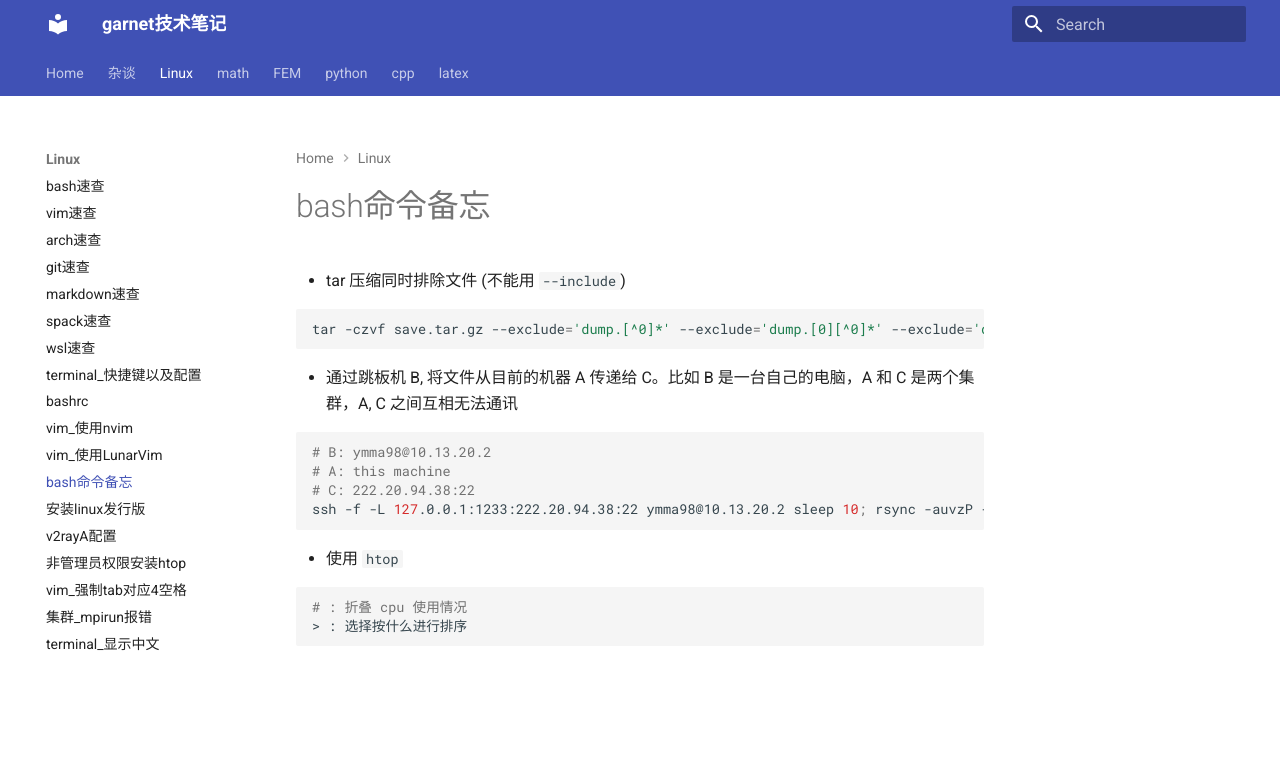
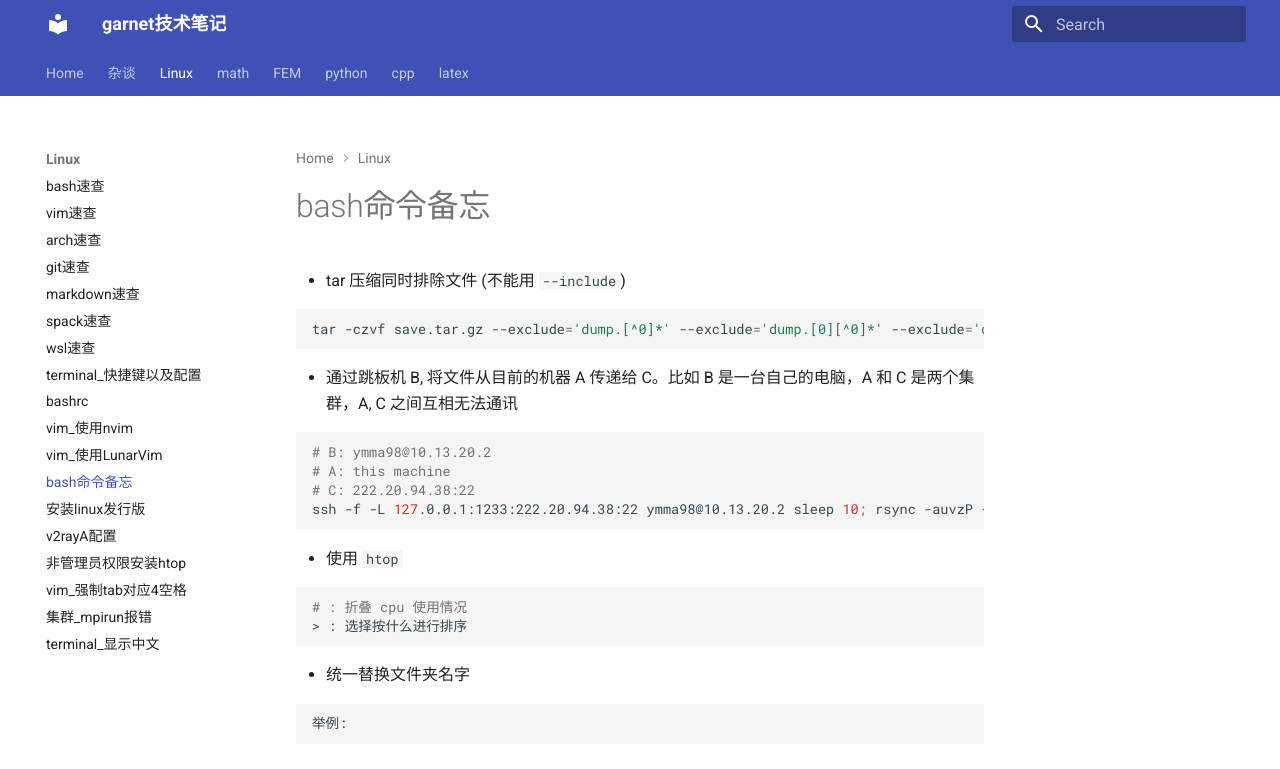
Before and after one commit to ymma98/technotes, an MkDocs documentation site: the page built from docs/Linux/bash命令备忘.md, in a window 1280 px wide. Shown: the top 769 px of the page. Built offline with MkDocs 1.6.1 and Material for MkDocs 9.7.7, drawn with Linux system fonts in a browser that asks for light colours.

Commit message:
docs/Linux/bash命令备忘.md updated from https://stackedit.cn/

````diff
--- a/docs/Linux/bash命令备忘.md
+++ b/docs/Linux/bash命令备忘.md
@@ -21,7 +21,14 @@ ssh -f -L 127.0.0.1:1233:222.20.94.38:22 ymma98@10.13.20.2 sleep 10; rsync -auvz
 # : 折叠 cpu 使用情况
 > : 选择按什么进行排序
 ```
+
+* 统一替换文件夹名字
+
+```bash
+举例:
+
+```
 <!--stackedit_data:
-eyJoaXN0b3J5IjpbNzU4MDUyMDEzLDQwMjQwMzE2MCwtMTk3Mz
-AyMjg0MF19
+eyJoaXN0b3J5IjpbLTQ4Njk4NDY1NCw3NTgwNTIwMTMsNDAyND
+AzMTYwLC0xOTczMDIyODQwXX0=
 -->
````
